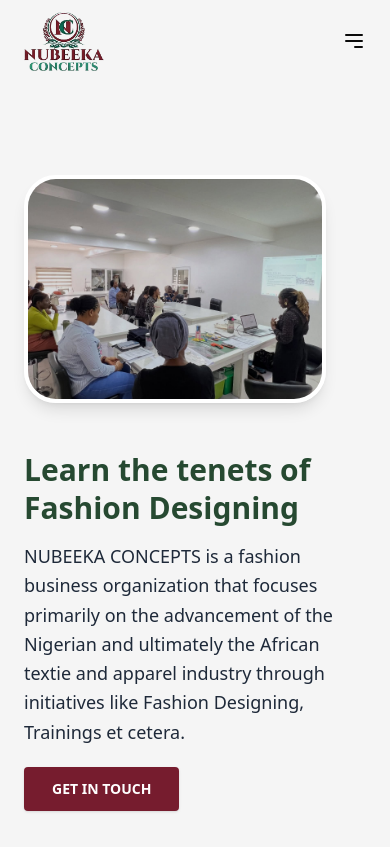
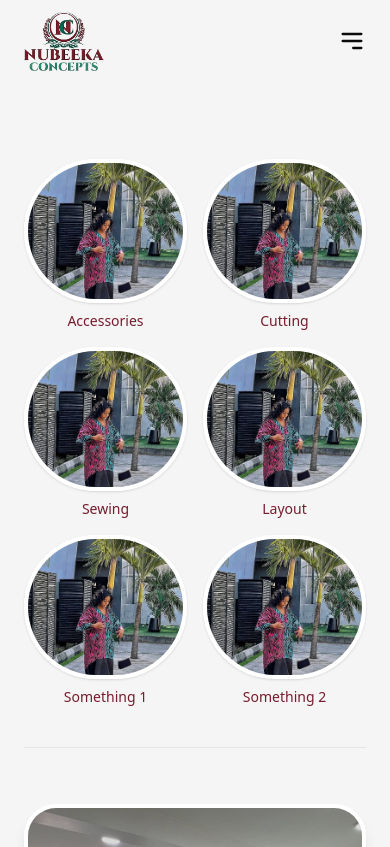
Before and after one commit to Obaitan/nubeeka, a Next.js app: page /academy in a window 390 px wide. Shown: the top 847 px of the page. Built offline with nearby package versions, Linux system fonts and the light colour scheme.

Commit message:
Fix responsiveness issues.

```diff
--- a/src/app/about/page.tsx
+++ b/src/app/about/page.tsx
@@ -7,7 +7,7 @@
       <section className="py-16">
         <div className="px-6 py-3 md:py-3.5 md:px-12 xl:px-0 w-full xl:w-[1160px] 2xl:[1240px] mx-auto">
           <div className="flex flex-col lg:flex-row gap-10 xl:gap-12 items-center">
-            <div className="w-5/12">
+            <div className="w-full md:w-2/3 xl:w-5/12">
               <Image
                 src="/brand/chic-3.png"
                 alt="Nubeeka brand image"
@@ -17,7 +17,7 @@
                 className="w-full"
               />
             </div>
-            <div className="w-7/12 space-y-5 text-[17px]">
+            <div className="w-full md:w-full lg:w-7/12 space-y-5 text-[17px]">
               <p>
                 <span className="font-semibold text-primary tracking-wide">
                   NUBEEKA CONCEPTS
@@ -68,8 +68,8 @@
       </section>
       <section className="bg-white py-16">
         <div className="px-6 py-3 md:py-3.5 md:px-12 xl:px-0 w-full xl:w-[1160px] 2xl:[1240px] mx-auto">
-          <div className="grid grid-cols-1 md:grid-cols-2 lg:grid-cols-3 gap-16 items-center w-5/6 mx-auto">
-            <div className="col-span-1 lg:col-span-2 text-[17px]">
+          <div className="grid grid-cols-1 md:grid-cols-2 lg:grid-cols-3 gap-10 xl:gap-16 items-center w-full xl:w-5/6 mx-auto">
+            <div className="col-span-1 lg:col-span-2 text-[17px] order-last xl:order-first">
               <p className="mb-1 text-primary font-bold">Our Designs</p>
               <p className="mb-4">
                 We blend together cutting edge creativity with initiatives that
@@ -85,7 +85,7 @@
                 learn more
               </Link>
             </div>
-            <div className="h-[225px] w-full flex justify-between items-center relative overflow-hidden rounded-2xl shadow-xl border-2 border-white">
+            <div className="h-[225px] w-full flex justify-between items-center relative overflow-hidden rounded-2xl shadow-xl border-2 border-white order-first xl:order-last">
               <Image
                 src="/academy/academy-3.jpg"
                 alt="Academy image"
@@ -94,7 +94,7 @@
               />
             </div>
           </div>
-          <div className="grid grid-cols-1 md:grid-cols-2 lg:grid-cols-3 gap-20 items-center mt-24 w-5/6 mx-auto">
+          <div className="grid grid-cols-1 md:grid-cols-2 lg:grid-cols-3 gap-10 xl:gap-20 items-center mt-24 w-full xl:w-5/6 mx-auto">
             <div className="h-[225px] w-full flex justify-between items-center relative overflow-hidden rounded-2xl shadow-xl border-2 border-white">
               <Image
                 src="/academy/academy-4.jpg"
--- a/src/app/academy/page.tsx
+++ b/src/app/academy/page.tsx
@@ -3,10 +3,95 @@
 
 const FashionAcademyPage = () => {
   return (
-    <section className="py-20">
+    <section className="py-16 lg:py-20">
       <div className="px-6 py-3 md:py-3.5 md:px-12 xl:px-0 w-full xl:w-[1160px] 2xl:[1240px] mx-auto">
-        <div className="grid grid-cols-1 xl:grid-cols-2 gap-12 items-center">
-          <div className="pr-10">
+        <div className="grid grid-cols-2 md:grid-cols-4 lg:grid-cols-6 gap-4 md:gap-6 lg:gap-4 xl:gap-8">
+          <div className="text-center space-y-2">
+            <div className="h-36 xl:h-40 flex justify-between items-center relative overflow-hidden rounded-full shadow-sm border-[4px] border-white">
+              <Image
+                src="/academy/academy-3.jpg"
+                alt="Academy image"
+                fill
+                className="object-cover"
+              />
+            </div>
+            <p className="text-primary font-medium text-sm md:text-base">
+              Accessories
+            </p>
+          </div>
+          <div className="text-center space-y-2">
+            <div className="h-36 xl:h-40 flex justify-between items-center relative overflow-hidden rounded-full shadow-sm border-[4px] border-white">
+              <Image
+                src="/academy/academy-3.jpg"
+                alt="Academy image"
+                fill
+                className="object-cover"
+              />
+            </div>
+            <p className="text-primary font-medium text-sm md:text-base">
+              Cutting
+            </p>
+          </div>
+          <div className="text-center space-y-2">
+            <div className="h-36 xl:h-40 flex justify-between items-center relative overflow-hidden rounded-full shadow-sm border-[4px] border-white">
+              <Image
+                src="/academy/academy-3.jpg"
+                alt="Academy image"
+                fill
+                className="object-cover"
+              />
+            </div>
+            <p className="text-primary font-medium text-sm md:text-base">
+              Sewing
+            </p>
+          </div>
+          <div className="text-center space-y-2">
+            <div className="h-36 xl:h-40 flex justify-between items-center relative overflow-hidden rounded-full shadow-sm border-[4px] border-white">
+              <Image
+                src="/academy/academy-3.jpg"
+                alt="Academy image"
+                fill
+                className="object-cover"
+              />
+            </div>
+            <p className="text-primary font-medium text-sm md:text-base">
+              Layout
+            </p>
+          </div>
+          <div className="col-span-full lg:col-span-2 grid grid-cols-2 md:grid-cols-4 lg:grid-cols-2 gap-4 md:gap-6 lg:gap-4 xl:gap-8">
+            <div className="hidden md:block lg:hidden"></div>
+            <div className="text-center space-y-2">
+              <div className="h-36 xl:h-40 flex justify-between items-center relative overflow-hidden rounded-full shadow-sm border-[4px] border-white">
+                <Image
+                  src="/academy/academy-3.jpg"
+                  alt="Academy image"
+                  fill
+                  className="object-cover"
+                />
+              </div>
+              <p className="text-primary font-medium text-sm md:text-base">
+                Something 1
+              </p>
+            </div>
+            <div className="text-center space-y-2">
+              <div className="h-36 xl:h-40 flex justify-between items-center relative overflow-hidden rounded-full shadow-sm border-[4px] border-white">
+                <Image
+                  src="/academy/academy-3.jpg"
+                  alt="Academy image"
+                  fill
+                  className="object-cover"
+                />
+              </div>
+              <p className="text-primary font-medium text-sm md:text-base">
+                Something 2
+              </p>
+            </div>
+            <div className="hidden md:block lg:hidden"></div>
+          </div>
+        </div>
+        <hr className="mt-10 mb-14" />
+        <div className="grid grid-cols-1 lg:grid-cols-2 gap-10 xl:gap-12 items-center">
+          <div className="xl:pr-10 w-full md:w-5/6 lg:w-full mx-auto">
             <Image
               src="/academy/academy.jpg"
               alt="Academy image"
@@ -15,8 +100,8 @@
               className="w-full rounded-4xl shadow-lg border-[4px] border-white"
             />
           </div>
-          <div>
-            <h3 className="text-3xl md:text-5xl font-bold text-secondary leading-tight mb-4">
+          <div className="text-center lg:text-left">
+            <h3 className="text-3xl lg:text-4xl xl:text-5xl font-bold text-secondary leading-tight mb-4">
               Learn the tenets of Fashion Designing
             </h3>
             <p className="text-gray-800 text-lg md:text-xl leading-relaxed mb-5">
@@ -27,7 +112,7 @@
             </p>
             <Link
               href="mailto:"
-              className="block w-fit bg-primary rounded font-semibold px-7 text-sm py-3 shadow-sm transition-all cursor-pointer text-white hover:opacity-90 uppercase"
+              className="block w-fit bg-primary rounded font-semibold px-7 text-sm py-3 shadow-sm transition-all cursor-pointer text-white hover:opacity-90 uppercase mx-auto lg:mx-0"
             >
               Get in touch
             </Link>
--- a/src/app/designs/page.tsx
+++ b/src/app/designs/page.tsx
@@ -33,7 +33,7 @@
 
   return (
     <>
-      <section className="px-6 md:px-20 py-16 md:py-20">
+      <section className="xl:px-20 py-16 lg:py-20">
         <div className="px-6 py-3 md:py-3.5 md:px-12 xl:px-0 w-full xl:w-[1160px] 2xl:[1240px] mx-auto">
           <div className="flex items-end justify-center gap-1.5">
             <span className="w-12 h-[3px] bg-primary relative bottom-2"></span>
@@ -52,7 +52,7 @@
                 key={index}
                 className="bg-[linear-gradient(to_bottom_right,_#f2f2f2,_#dcdcdd)] p-6"
               >
-                <div className="h-[360px] flex justify-between items-center relative overflow-hidden">
+                <div className="h-80 md:h-[180px] lg:h-[280px] xl:h-[360px] flex justify-between items-center relative overflow-hidden">
                   <Image
                     src={design.url}
                     alt={design.label}
@@ -61,7 +61,7 @@
                   />
                   <Button
                     variant="default"
-                    className="bg-white text-secondary text-sm font-semibold absolute bottom-0 left-0 right-0 w-fit mx-auto px-9 hover:bg-gray-100 hover:opacity-100"
+                    className="bg-white text-secondary text-sm font-semibold absolute bottom-0 left-0 right-0 w-fit mx-auto px-3 lg:px-9 hover:bg-gray-100 hover:opacity-100"
                     onClick={() => handleOpenQuoteModal(design)}
                   >
                     Get A Quote
@@ -81,10 +81,10 @@
           />
         )}
       </section>
-      <section className="bg-white py-20">
+      <section className="bg-white py-16 lg:py-20">
         <div className="px-6 py-3 md:py-3.5 md:px-12 xl:px-0 w-full xl:w-[1160px] 2xl:[1240px] mx-auto">
-          <div className="grid grid-cols-1 xl:grid-cols-2 gap-12 items-center">
-            <div className="pr-10">
+          <div className="grid grid-cols-1 lg:grid-cols-2 xl:grid-cols-2 gap-10 md:gap-12 items-center w-full md:w-4/5 lg:w-full mx-auto">
+            <div className="xl:pr-10">
               <Image
                 src="/brand/tailor.jpg"
                 alt="Academy image"
@@ -93,8 +93,8 @@
                 className="w-full rounded-4xl shadow-lg border-[4px] border-white"
               />
             </div>
-            <div>
-              <h3 className="text-3xl md:text-5xl font-bold text-secondary leading-tight mb-4">
+            <div className="text-center lg:text-left">
+              <h3 className="text-3xl md:text-4xl xl:text-5xl font-bold text-secondary leading-tight mb-4">
                 For your bespoke designs and orders, contact us
               </h3>
               <p className="text-gray-800 text-lg md:text-xl leading-relaxed mb-5">
@@ -103,7 +103,7 @@
               </p>
               <Link
                 href="mailto:"
-                className="block w-fit bg-primary rounded font-semibold px-7 text-sm py-3 shadow-sm transition-all cursor-pointer text-white hover:opacity-90 uppercase"
+                className="block w-fit bg-primary rounded font-semibold px-7 text-sm py-3 shadow-sm transition-all cursor-pointer text-white hover:opacity-90 uppercase mx-auto lg:mx-0"
               >
                 Get in touch
               </Link>
--- a/src/components/Footer.tsx
+++ b/src/components/Footer.tsx
@@ -45,12 +45,16 @@
                 <h3 className="font-bold mb-4 text-white">
                   Other Contact Channels
                 </h3>
-                <div className="flex flex-col gap-2 text-gray-400">
-                  <p>+234 801 000 1000, +234 802 000 2000</p>
+                <div className="flex flex-col gap-2 text-gray-300">
+                  <div className="flex flex-wrap gap-2">
+                    <span>+234 802 303 8483,</span>
+                    <span>+234 810 696 4279,</span>
+                    <span>+234 802 640 4334</span>
+                  </div>
                   <Link
                     href="mailto:"
                     target="_blank"
-                    className="text-gray-400 hover:text-purple-600 transition-colors"
+                    className="text-gray-400 hover:text-secondary transition-colors"
                   >
                     hello@nubeekaconcepts.com
                   </Link>
--- a/src/components/ImageCarousel.tsx
+++ b/src/components/ImageCarousel.tsx
@@ -15,7 +15,7 @@
   }, []);
 
   return (
-    <div className="relative w-full h-[480px] overflow-hidden">
+    <div className="relative w-full h-80 md:h-[400px] lg:h-[560px] xl:h-[480px] overflow-hidden">
       {designs.map((design, index) => (
         <div
           key={index}
--- a/src/components/Navbar.tsx
+++ b/src/components/Navbar.tsx
@@ -30,12 +30,13 @@
     };
   }, [scrolled]);
 
-  const navList = (
+  const navList = (onLinkClick?: () => void) => (
     <div className="flex flex-col lg:flex-row gap-7 lg:gap-16 text-base">
       {links.map((item) => (
         <Link
           href={item.url}
           key={item.label}
+          onClick={onLinkClick}
           className={`relative group font-medium hover:text-primary hoverEffect ${
             pathname === item.url ? "text-primary" : "text-gray-700"
           }`}
@@ -56,6 +57,7 @@
       <Link
         href="mailto:"
         target="_blank"
+        onClick={onLinkClick}
         className="relative group font-medium text-primary"
       >
         Contact Us
@@ -79,7 +81,7 @@
             className="w-20 lg:w-28"
           />
         </Link>
-        <div className="mr-4 hidden lg:block">{navList}</div>
+        <div className="mr-4 hidden lg:block">{navList()}</div>
 
         <button
           className="ml-auto text-inherit hover:bg-transparent focus:bg-transparent active:bg-transparent lg:hidden"
@@ -89,7 +91,7 @@
             <svg
               xmlns="http://www.w3.org/2000/svg"
               fill="none"
-              className="h-7 w-7 text-primary-400"
+              className="size-7 text-primary-400"
               viewBox="0 0 24 24"
               stroke="currentColor"
               strokeWidth={2}
@@ -103,7 +105,7 @@
           ) : (
             <svg
               xmlns="http://www.w3.org/2000/svg"
-              className="h-6 w-6"
+              className="size-7"
               fill="none"
               viewBox="0 0 24 24"
               stroke="currentColor"
@@ -120,11 +122,11 @@
       </div>
 
       <div
-        className={`bg-white fixed z-50 top-[73px] right-0 w-full h-full px-6 md:px-12 overflow-hidden transform transition-transform duration-700 ease-in-out border-y border-y-[#eee] ${
+        className={`bg-white fixed z-50 top-20 right-0 w-full h-full px-6 md:px-12 pt-4 overflow-hidden transform transition-transform duration-700 ease-in-out border-y border-y-[#eee] ${
           isOpen ? "translate-x-0" : "translate-x-full"
         }`}
       >
-        {navList}
+        {navList(() => setIsOpen(false))}
       </div>
     </div>
   );
```
Also changed, not shown: src/app/page.tsx (+46 -40 lines).
